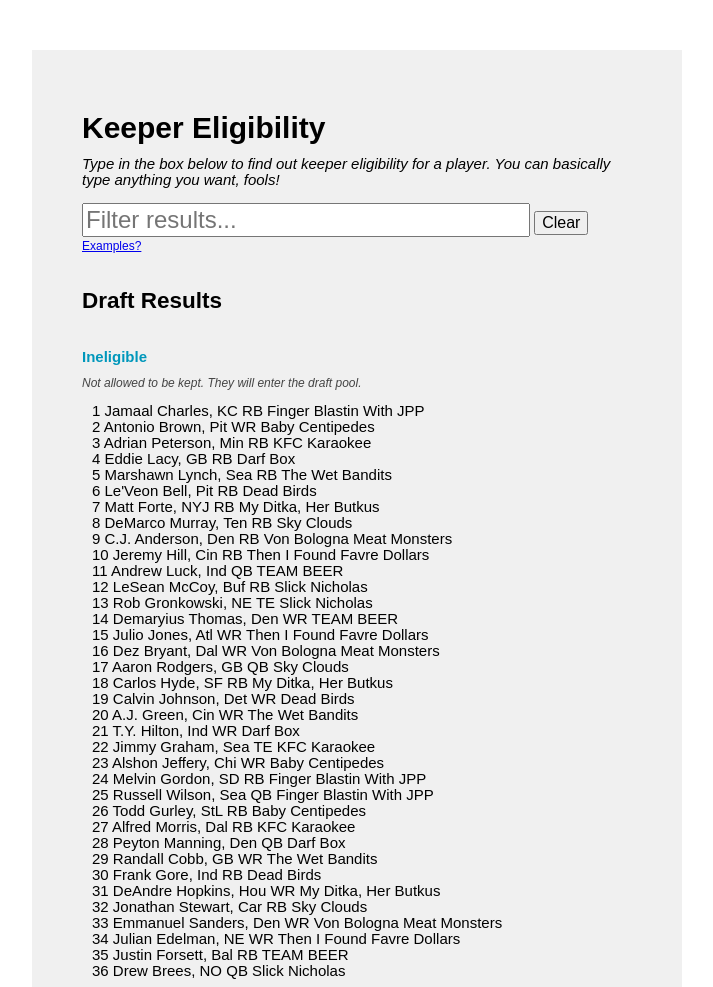
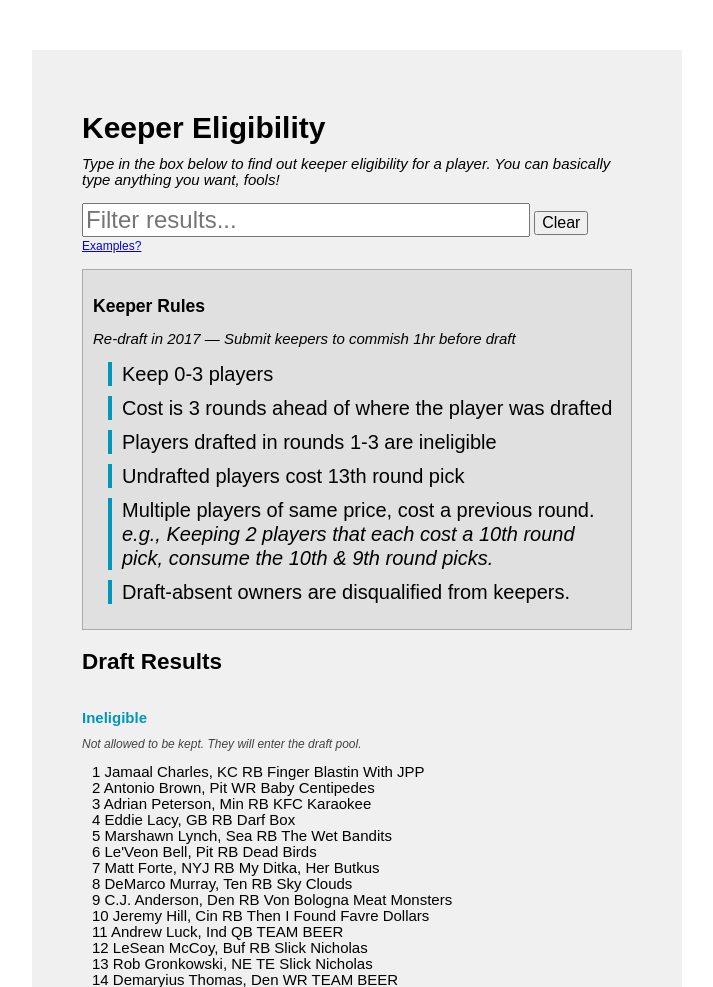
Before and after one commit to SuperRhino/commissioner.club, a PHP site: page /keepers/index.php in a window 1280 px wide. Shown: the top 987 px of the page, without its empty margins (283-996 px from the left). Run offline with PHP 8.4, Linux system fonts and the light colour scheme.

Commit message:
Add rules.

```diff
--- a/keepers/index.php
+++ b/keepers/index.php
@@ -15,12 +15,12 @@
 		h2{ margin-bottom: -10px; }
 		h4{ margin: 50px 0 10px; color: #0097bb; }
 		.subtext{ font-style: italic; font-size: 12px; color: #444; }
-		.exceptions { margin-top: 100px; border: 1px solid #aaa; background-color: #e0e0e0; padding: 10px; }
+		.well { margin-top: 10px auto; border: 1px solid #aaa; background-color: #e0e0e0; padding: 10px; }
+		.well ul { list-style-type: none; padding-left: 15px; }
+		.well li { border-left: 4px solid #0097bb; margin: 5px 0 10px; padding-left: 10px; font-size: 20px; line-height: 1.2em; }
 		p{ margin: 0 0 1em 0; }
         #not-found { display: none; color: #e06146; }
 	</style>
-	<script src="http://code.jquery.com/jquery.min.js"></script>
-	<script src="filter-keepers.js"></script>
 </head>
 <body>
 	<?php
@@ -44,20 +44,19 @@
 		</p>
 
 
-		<!--
-		<h3>Keeper Rules</h3>
-		<ul>
-			<li>Keep 0-3 players</li>
-			<li>Only players drafted in the 3rd round or later last season are eligible.</li>
-			<li>Keeper players cost you an upcoming draft pick based on where they were drafted in the previous season:
-				<ul>
-					<li>Drafted round 3-5 last season :: Cost 2nd Round Pick</li>
-					<li>Drafted round 6-10 last season :: Cost 5th round pick</li>
-					<li>Drafted round 11+ or undrafted :: Cost 10th round pick</li>
-				</ul>
-			</li>
-		</ul>
-		-->
+		<div class="well">
+			<h3>Keeper Rules</h3>
+			<em>Re-draft in 2017 &mdash; Submit keepers to commish 1hr before draft</em>
+			<ul>
+				<li>Keep 0-3 players</li>
+				<li>Cost is 3 rounds ahead of where the player was drafted</li>
+				<li>Players drafted in rounds 1-3 are ineligible</li>
+				<li>Undrafted players cost 13th round pick</li>
+				<li>Multiple players of same price, cost a previous round.
+					<em>e.g., Keeping 2 players that each cost a 10th round pick, consume the 10th &amp; 9th round picks.</em></li>
+				<li>Draft-absent owners are disqualified from keepers.</li>
+			</ul>
+		</div>
 
 		<?php
 
@@ -94,7 +93,7 @@
 		</div>
 
 		<!--
-		<div class="exceptions">
+		<div class="well">
 			<p>
 				<strong>Exceptions:</strong><br />
 				<em>Due to keeping two players from the same bucket some players have a different Level than displayed.</em>
@@ -109,5 +108,9 @@
 		-->
 
 	</div>
+
+	<!-- Scripts -->
+	<script src="http://code.jquery.com/jquery.min.js"></script>
+	<script src="/keepers/filter-keepers.js"></script>
 </body>
 </html>
```
